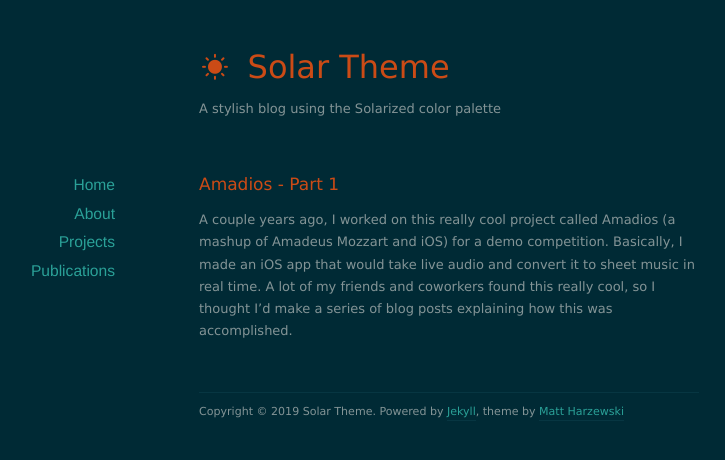
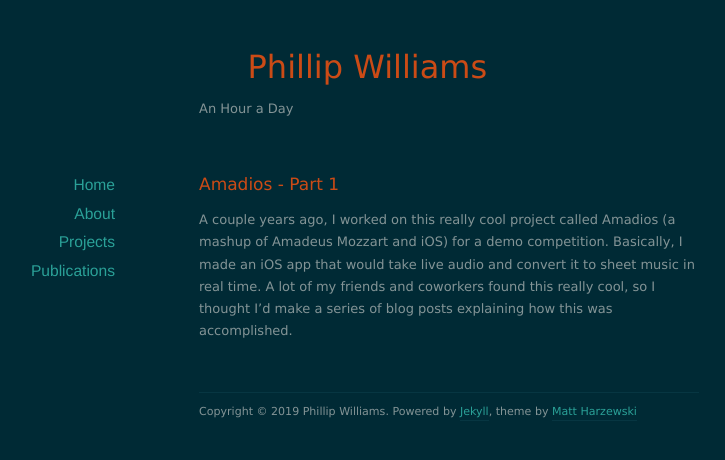
Before and after one commit to Philliams/Philliams.github.io, a Jekyll site: the page built from index.html, in a window 1280 px wide. Shown: the top 460 px of the page, without its empty margins (191-916 px from the left). Built offline with Jekyll 4.4.1, drawn with Linux system fonts in a browser that asks for light colours; nearby versions of some CDN libraries; the list of posts is cut into pages by our own code.

Commit message:
Updated webpage title and icon

```diff
--- a/_config.yml
+++ b/_config.yml
@@ -1,6 +1,6 @@
-name: Solar Theme
-url: http://example.org
-description: A stylish blog using the Solarized color palette
+name: Phillip Williams
+url: http://philliams.com
+description: An Hour a Day
 
 permalink: /:year/:month/:day/:title/
 paginate: 10
--- a/assets/css/style.css
+++ b/assets/css/style.css
@@ -275,7 +275,7 @@ img.center {
   line-height: 1.7;
 }
 
-.icon-sun:before { content: '\e801'; }
+.icon-sun:before { content: '\e802'; }
 .icon-anchor:before { content: '\e800'; }
 .icon-anchor {
 	font-size: 65%;
--- a/index.html
+++ b/index.html
@@ -1,6 +1,6 @@
 ---
 layout: default
-title: Solar Theme
+title: An Hour a Day
 ---
 
 {% for post in paginator.posts %}
```
Also changed, not shown: 1 other file.
